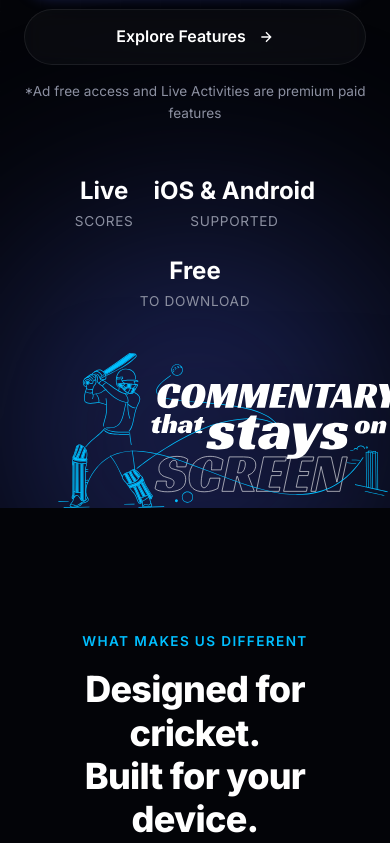
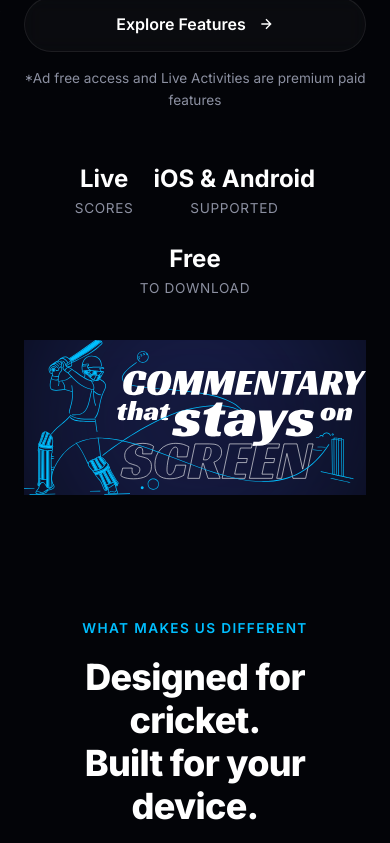
Before and after one commit to roguestudios21/commentary-box-website, a website: page index.html in a window 390 px wide. Shown: the part 629-1472 px from the top of the page. Drawn offline with Linux system fonts and the light colour scheme.

Commit message:
Fix hero svg layout on mobile

```diff
--- a/styles.css
+++ b/styles.css
@@ -821,7 +821,7 @@ ul {
   }
 
   .hero-title {
-    font-size: 2.8rem;
+    font-size: clamp(2.2rem, 10vw, 2.8rem);
   }
 
   .section-title {
@@ -836,11 +836,27 @@ ul {
     grid-template-columns: 1fr;
     text-align: center;
     gap: 40px;
+    width: 100%;
+    max-width: 100vw;
+    overflow: hidden;
   }
 
   .hero-actions {
     justify-content: center;
     flex-direction: column;
+    align-items: stretch;
+  }
+
+  .hero-visual {
+    width: 100%;
+    max-width: 100%;
+    overflow: hidden;
+  }
+
+  .hero-svg {
+    width: 100%;
+    transform: none;
+    max-width: 100%;
   }
 
   .hero-stats {
```
